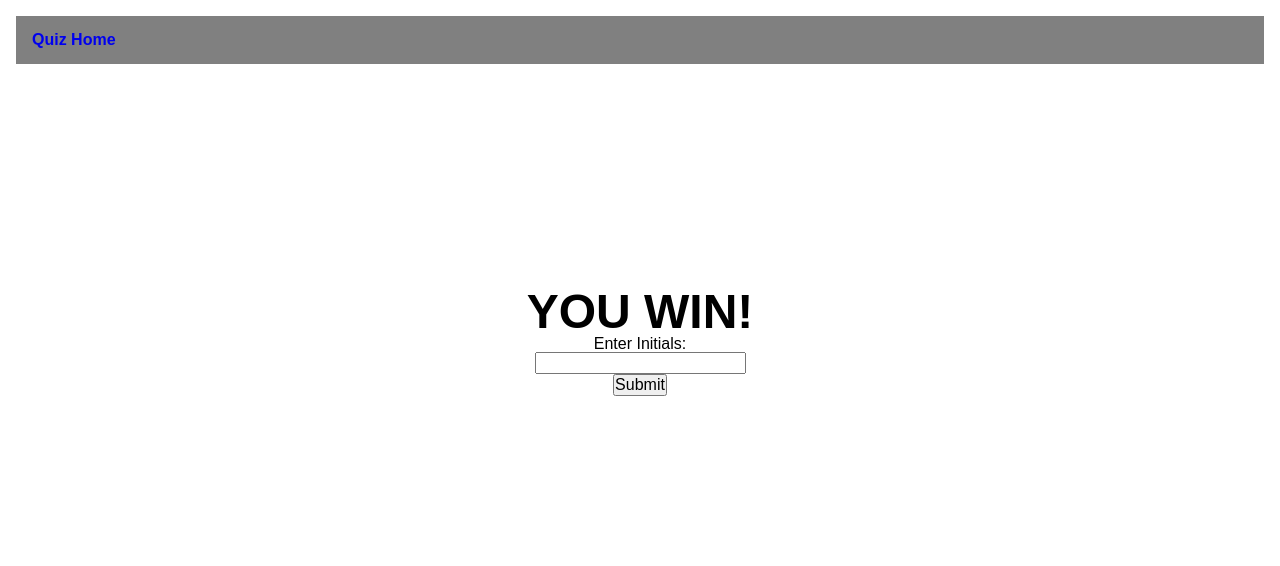
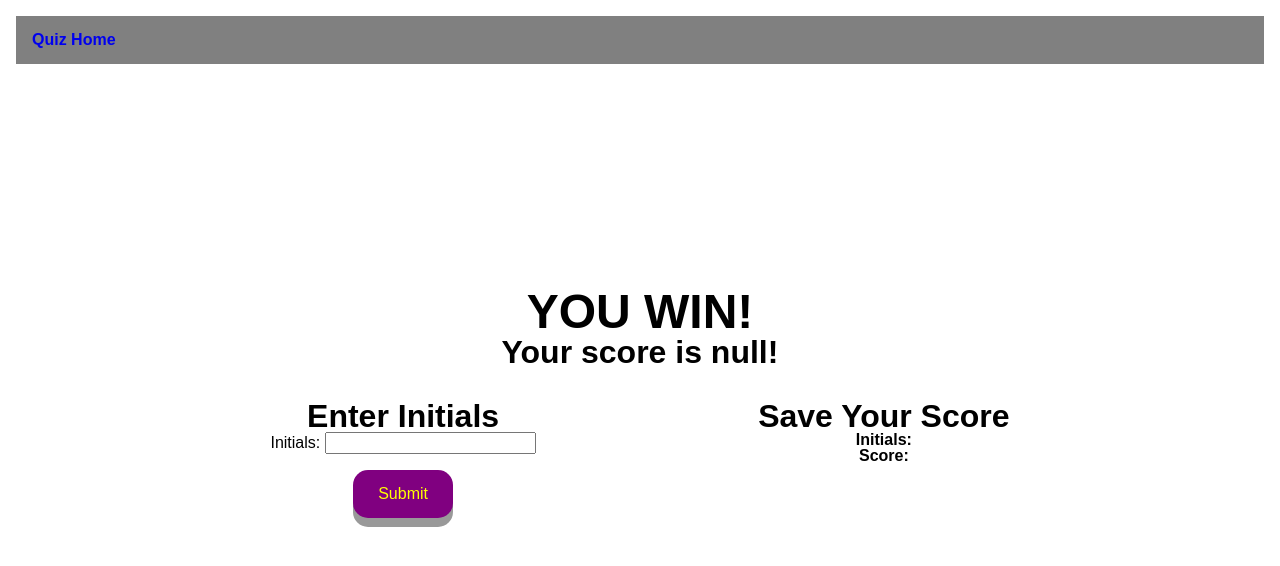
Before and after one commit to Crothos/UTA-BC4-QuizGame, a plain HTML site: page highscores.html in a window 1280 px wide. Drawn offline with Linux system fonts and the light colour scheme.

Commit message:
Updated README

```diff
--- a/assets/css/style.css
+++ b/assets/css/style.css
@@ -76,3 +76,9 @@ input, select, option, optgroup, textarea, button,
     font-size: 100%;
     font-family: inherit;
   }
+
+.clearfix {
+  margin: 2em;
+  display: flex;
+  justify-content: space-evenly;
+}
--- a/assets/scorescript.js
+++ b/assets/scorescript.js
@@ -1,2 +1,23 @@
 var finalScore = localStorage.getItem("Score");
-console.log(finalScore);
+document.getElementById("score").innerHTML = "Your score is " + finalScore +"!";
+var initInput = document.querySelector("#initials");
+var submitButton = document.querySelector("#submit");
+var userInitSpan = document.querySelector("#user-initials");
+var userScoreSpan = document.querySelector("#user-score");
+
+renderScore();
+
+submitButton.addEventListener("click", function(event) {
+  event.preventDefault();
+
+  var init = document.querySelector("#initials").value;
+    localStorage.setItem("Initials", init);
+    renderScore();
+  }
+);
+
+function renderScore() {
+  var init = localStorage.getItem("Initials");
+  userInitSpan.textContent = init;
+  userScoreSpan.textContent = finalScore;
+}
--- a/assets/script.js
+++ b/assets/script.js
@@ -135,6 +135,4 @@ function loseGame() {
     }
 }
 
-// STORE TIMER IN VARIABLE
-// FORM ON HIGHSCORES PAGE TO SAVE INITIALS AND SCORE
 // DISPLAYS HIGH SCORES AND BUTTON TO CLEAR SCORES?
--- a/highscores.html
+++ b/highscores.html
@@ -13,18 +13,25 @@
     <main>
         <div>
             <h1> YOU WIN!</h1>
-
+            <h2 id = "score">Your score is:</h2>
         </div>
 
-        <div id = "form">
-            <form action="/action_page.php">
-                <label for="init">Enter Initials:</label><br>
-                <input type="text" id="init" name="init" value=""><br>
-                <input type="submit" value="Submit">
+        <div class="clearfix">
+            <div class="card">
+              <h2>Enter Initials</h2>
+              <form method="POST">
+                <div class="input-group">
+                  <label for="initials">Initials:</label>
+                  <input type="text" name="initials" id="initials" placeholder="" />
+                </div>
+                <button id="submit">Submit</button>
               </form>
-        </div>
-        <div id = "highscore">
-
+            </div>
+            <div class="card">
+              <h2>Save Your Score</h2>
+              <p><strong>Initials:</strong> <span id="user-initials"></span></p>
+              <p><strong>Score:</strong> <span id="user-score"></span></p>
+            </div>
         </div>
     </main>
 <script src="./assets/scorescript.js"></script>
```
Also changed, not shown: index.html (+1 -1 lines), assets/images/Ch4Prev.png (added), 1 other file.
